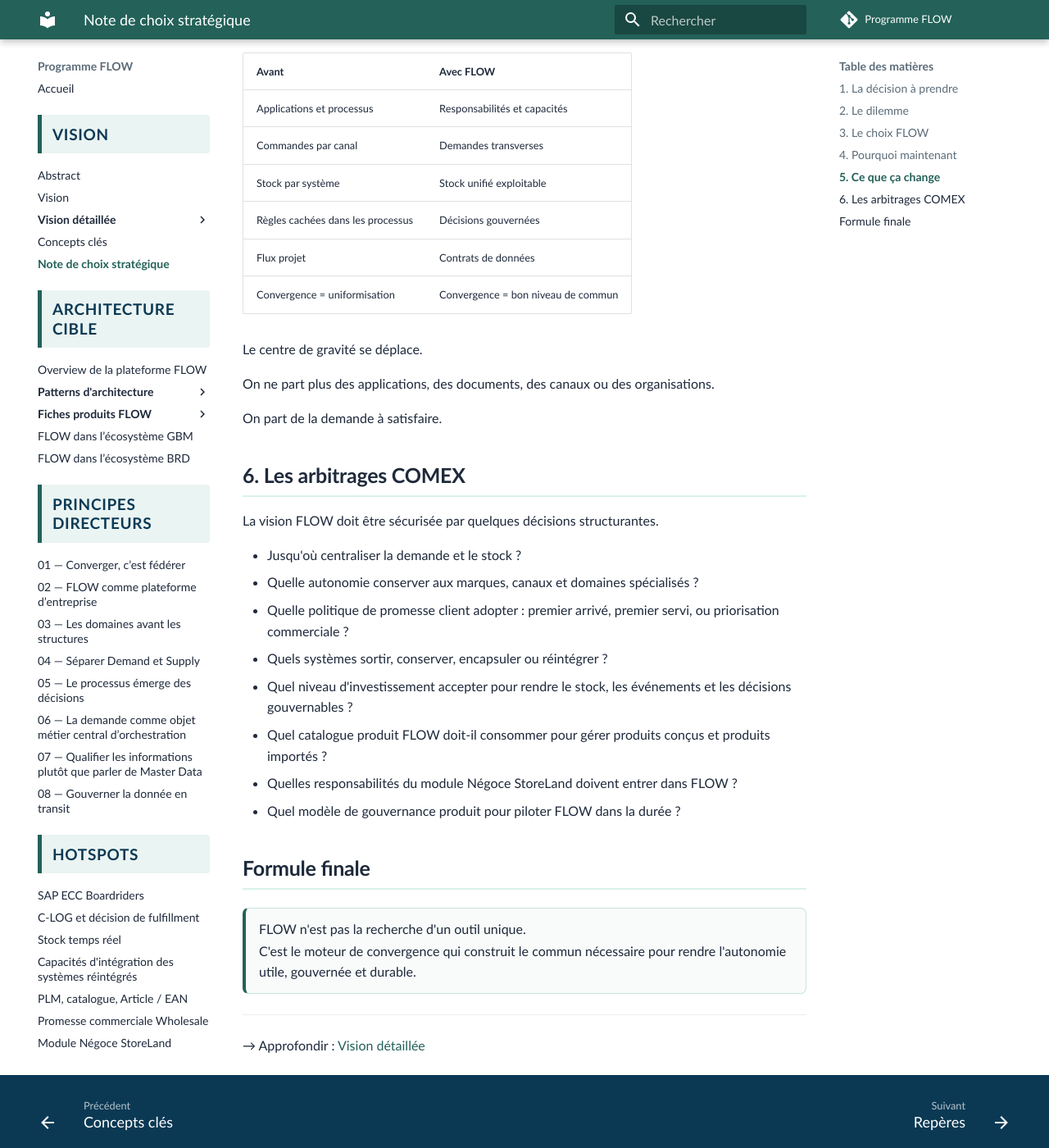
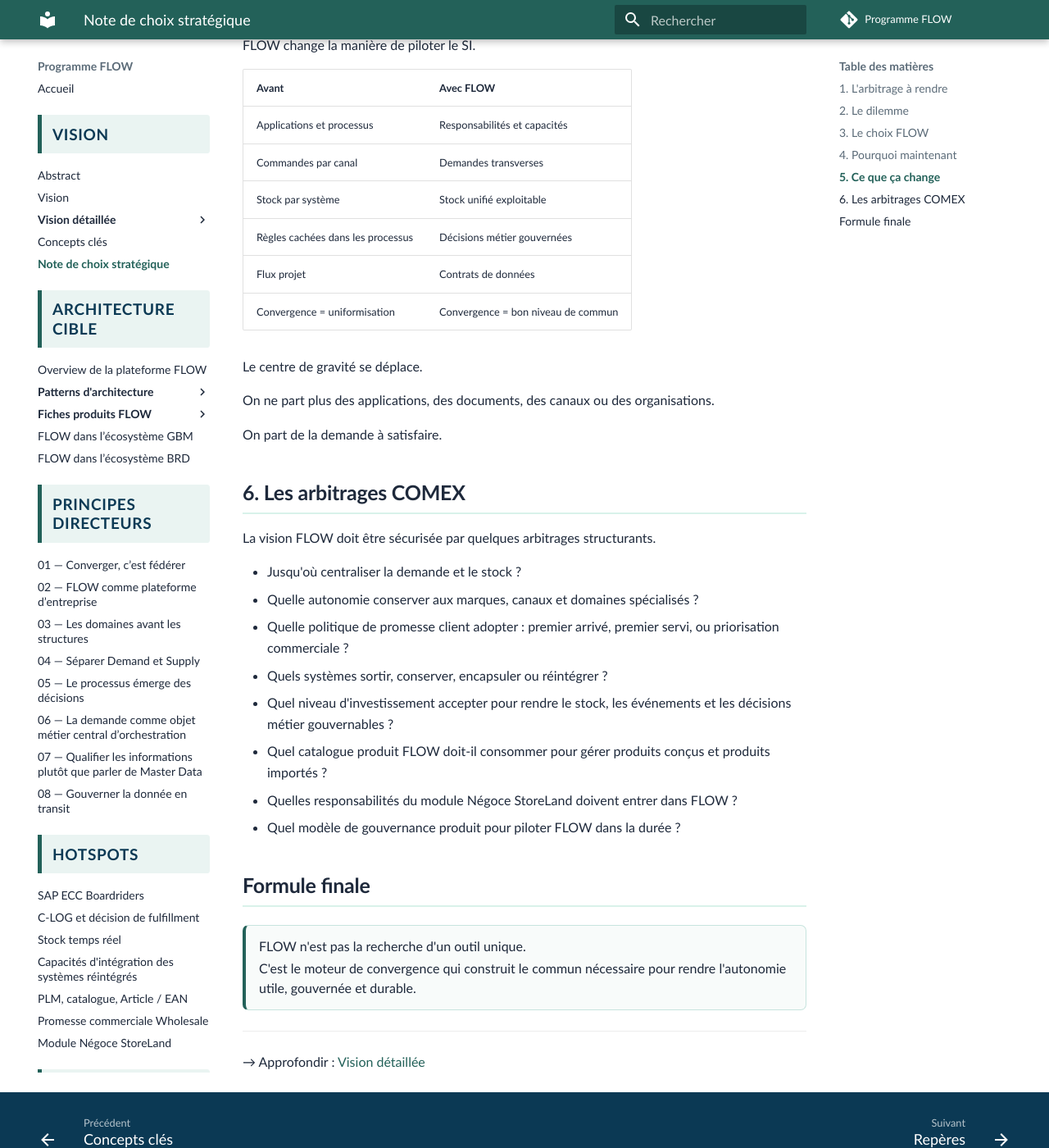
Before and after one commit to laurent-sintes/FLOW-Program, an MkDocs documentation site: the page built from docs/vision/note-choix-strategique.md, in a window 1280 px wide and 1400 px high, scrolled down 2554 px. Shown: the whole window at 82% size. Built offline with MkDocs 1.6.1 and Material for MkDocs 9.7.7, drawn with Linux system fonts in a browser that asks for light colours; comment, search, counter and statistics services are not loaded; some of the changed text lies outside the part shown.

Commit message:
Clarifie arbitrages projet et decisions metier dans la note strategique

```diff
--- a/docs/vision/note-choix-strategique.md
+++ b/docs/vision/note-choix-strategique.md
@@ -5,9 +5,9 @@
   <p>C'est le choix d'un modèle de convergence pour le groupe.</p>
 </div>
 
-## 1. La décision à prendre
+## 1. L'arbitrage à rendre
 
-Beaumanoir doit choisir son modèle de convergence.
+Beaumanoir doit arbitrer son modèle de convergence.
 
 Pas seulement une solution IT.
 
@@ -43,7 +43,7 @@
 - promesse ;
 - stock ;
 - allocation ;
-- décision ;
+- décisions métier ;
 - événements ;
 - contrats de données.
 
@@ -92,7 +92,7 @@
 | Applications et processus | Responsabilités et capacités |
 | Commandes par canal | Demandes transverses |
 | Stock par système | Stock unifié exploitable |
-| Règles cachées dans les processus | Décisions gouvernées |
+| Règles cachées dans les processus | Décisions métier gouvernées |
 | Flux projet | Contrats de données |
 | Convergence = uniformisation | Convergence = bon niveau de commun |
 
@@ -104,13 +104,13 @@
 
 ## 6. Les arbitrages COMEX
 
-La vision FLOW doit être sécurisée par quelques décisions structurantes.
+La vision FLOW doit être sécurisée par quelques arbitrages structurants.
 
 - Jusqu'où centraliser la demande et le stock ?
 - Quelle autonomie conserver aux marques, canaux et domaines spécialisés ?
 - Quelle politique de promesse client adopter : premier arrivé, premier servi, ou priorisation commerciale ?
 - Quels systèmes sortir, conserver, encapsuler ou réintégrer ?
-- Quel niveau d'investissement accepter pour rendre le stock, les événements et les décisions gouvernables ?
+- Quel niveau d'investissement accepter pour rendre le stock, les événements et les décisions métier gouvernables ?
 - Quel catalogue produit FLOW doit-il consommer pour gérer produits conçus et produits importés ?
 - Quelles responsabilités du module Négoce StoreLand doivent entrer dans FLOW ?
 - Quel modèle de gouvernance produit pour piloter FLOW dans la durée ?
```
Also changed, not shown: other parts of docs/vision/note-choix-strategique.md (+1 -1 lines).
